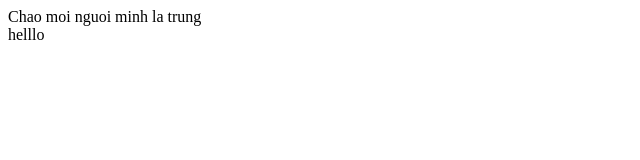
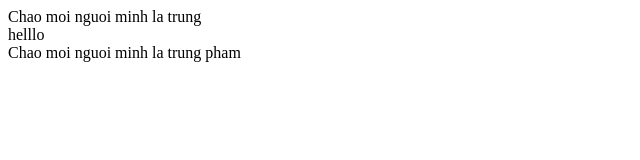
Before and after one commit to PhamTrung99/1712848, a plain HTML site: page WebCaNhan.html in a window 1280 px wide. Shown: the whole page, without its empty margins (0-640 px from the left). Drawn offline with Linux system fonts and the light colour scheme.

Commit message:
Update WebCaNhan.html

```diff
--- a/WebCaNhan.html
+++ b/WebCaNhan.html
@@ -8,5 +8,6 @@
 <body>
    <div>Chao moi nguoi minh la trung</div>
    <div>helllo</div>
+     <div>Chao moi nguoi minh la trung pham</div>
 </body>
 </html>
```
